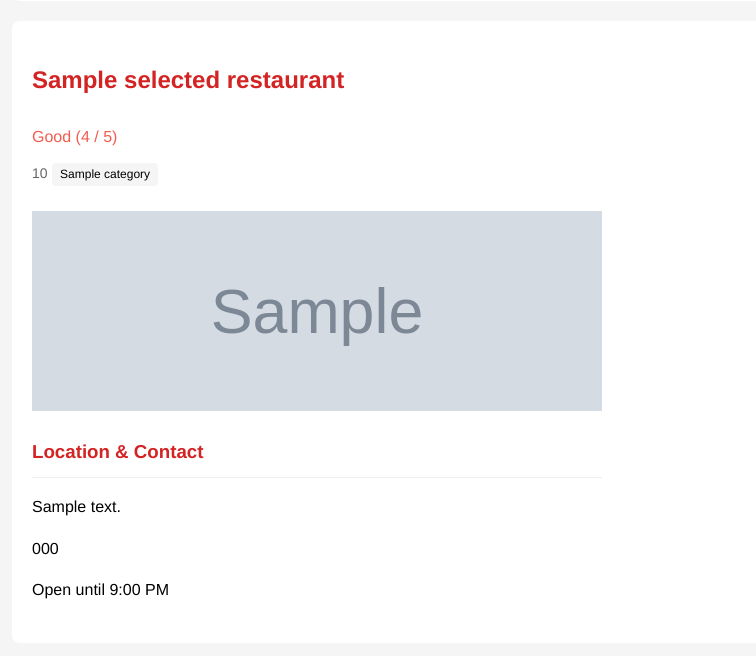
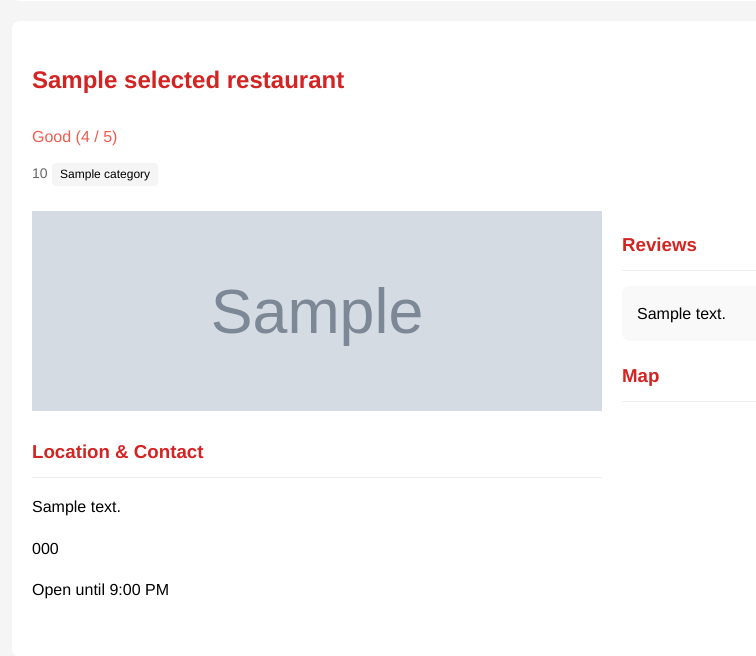
Before and after one commit to jarretthampel/CS122_MainProject, a Python web app: template filenew/templates/webscraping.html in a window 1280 px wide. Shown: the part 338-994 px from the top of the page, without its empty margins (28-784 px from the left). Before the commit the page ends 937 px from the top, so only its background shows below. Run offline with Jinja, Linux system fonts and the light colour scheme; the template is opened without the code that fills it: most values are stand-ins (such as "Sample title", 1, 10 or a date in 2020); grey boxes marked "Sample" are stand-in pictures; a map, chart or similar area stays blank; some libraries are stand-ins or nearby versions.

Commit message:
Update webscraping.html

```diff
--- a/filenew/templates/webscraping.html
+++ b/filenew/templates/webscraping.html
@@ -3,6 +3,9 @@
 <head>
   <title>Bay Area Restaurants</title>
   <meta name="viewport" content="width=device-width, initial-scale=1">
+  <link rel="stylesheet" href="https://unpkg.com/leaflet@1.7.1/dist/leaflet.css" />
+    <script src="https://unpkg.com/leaflet@1.7.1/dist/leaflet.js"></script>
+    <script src="https://cdn.jsdelivr.net/npm/chart.js"></script>
   <style>
     body {
       font-family: Helvetica, sans-serif;
@@ -224,6 +227,8 @@
         grid-template-columns: 1fr;
       }
     }
+
+
   </style>
 </head>
 
@@ -316,9 +321,24 @@
                 <p>Open until 9:00 PM</p>
               </div>
             </div>
+
+            <div>
+              <div class="restaurant-section">
+                <h3>Reviews</h3>
+                {% for review in selected_restaurant.reviews %}
+                  <div class="review-item">{{ review }}</div>
+                {% endfor %}
+              </div>
+
+              <div class="restaurant-section">
+                <h3>Map</h3>
+                <div style="height: 200px; border-radius: 8px; overflow: hidden;" id="singleRestaurantMap"></div>
+              </div>
+            </div>
           </div>
         </div>
       {% endif %}
+
     </form>
   </div>
 </body>
```
